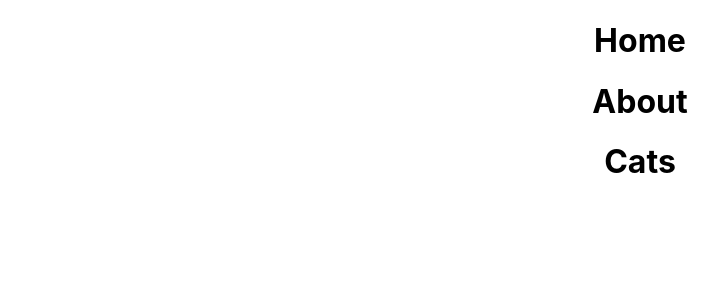
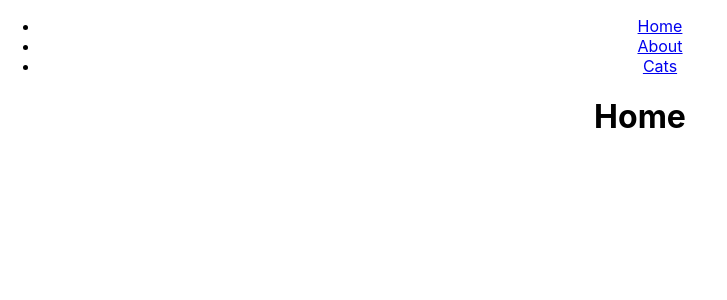
Before and after one commit to Kllicks/react-router-01, a React (Create React App) app: page / in a window 1280 px wide. Shown: the top 300 px of the page, without its empty margins (0-727 px from the left). Built offline with nearby package versions, Linux system fonts and the light colour scheme.

Commit message:
adds Routes and Links from the react router

```diff
--- a/src/App.js
+++ b/src/App.js
@@ -1,5 +1,11 @@
 import React, { Component } from 'react';
 import './App.css';
+
+import {
+	BrowserRouter as Router, // watches for changes to URL
+	Route,	// Renders components based on the specific URL
+	Link	// Changes the URL so the Router sees it
+} from 'react-router-dom';
 
 import Home from './Home';
 import About from './About';
@@ -10,11 +16,18 @@ import Cats from './Cats';
 class App extends Component {
 	render() {
 		return (
+			<Router>
 				<div className="App">
-        <Home/>
-        <About/>
-        <Cats/>
+					<ul>
+						<li><Link to="/">Home</Link></li>
+						<li><Link to="/about">About</Link></li>
+						<li><Link to="cats">Cats</Link></li>
+					</ul>
+					<Route path="/" exact component={Home}/>
+					<Route path="/about" component={About}/>
+					<Route path="/cats" component={Cats}/>
 				</div>
+			</Router>
 		);
 	}
 }
```
Lines whose indentation alone changed are shown as unchanged.
